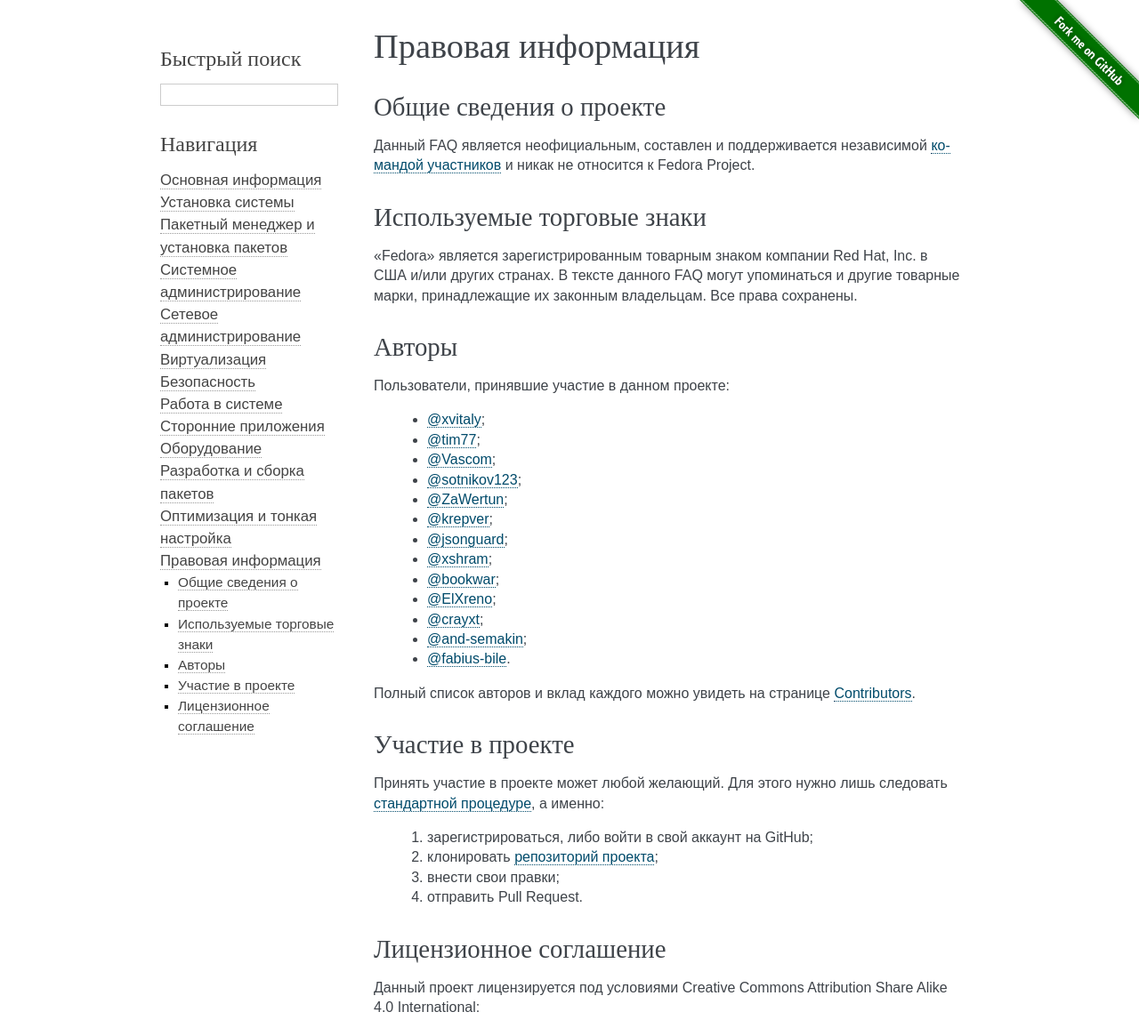
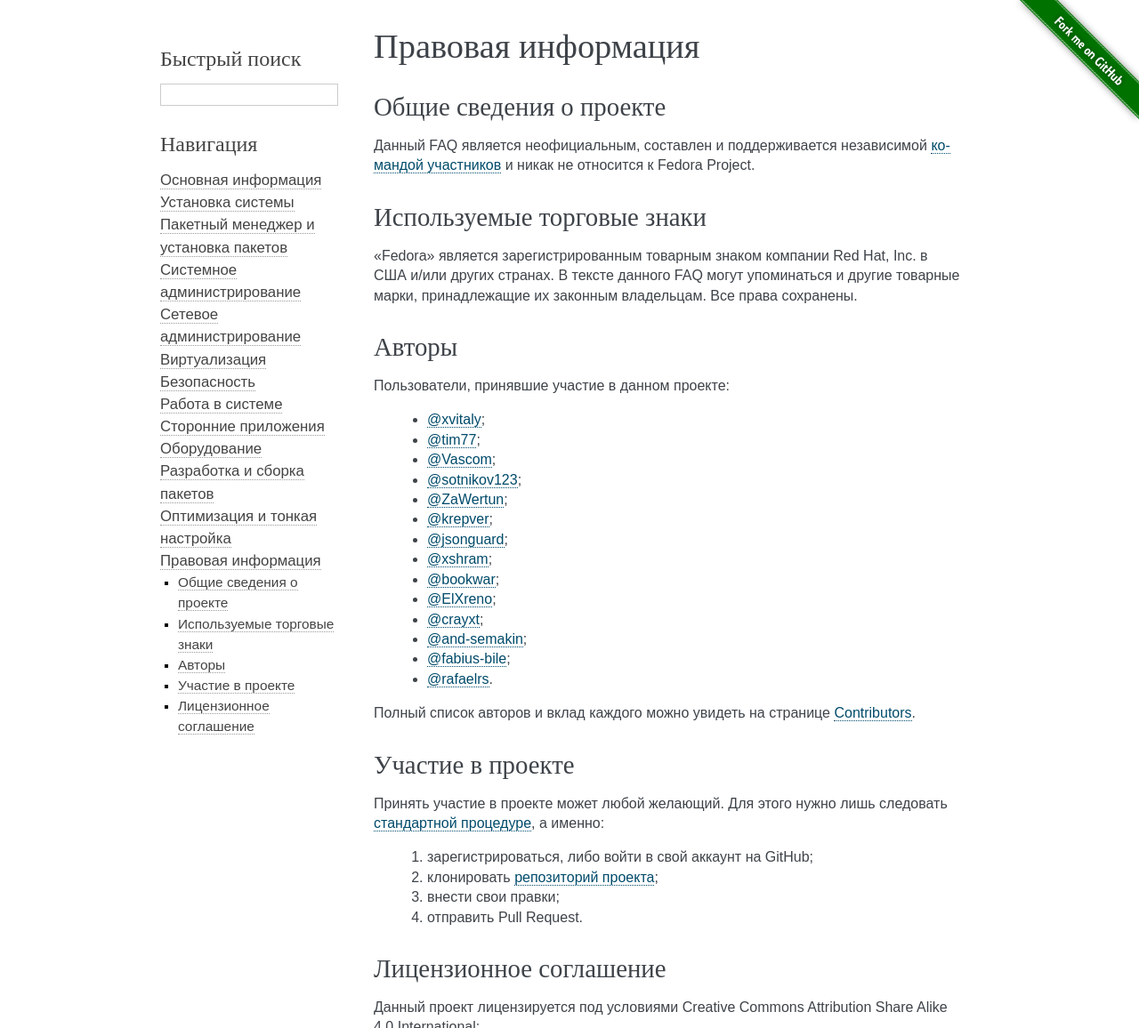
Before and after one commit to RussianFedora/FAQ, a Sphinx documentation site: the page built from source/legal-info.rst, in a window 1280 px wide, cut to the strip 0-1156 px from the top of the page. Shown: the whole strip at 89% size. Built offline with Sphinx 7.4.7, drawn with Linux system fonts in a browser that asks for light colours; comment, search, counter and statistics services are not loaded.

Commit message:
Added a new contributor to the Legal page.

```diff
--- a/source/legal-info.rst
+++ b/source/legal-info.rst
@@ -49,7 +49,8 @@
   * `@ElXreno <https://github.com/ElXreno>`__;
   * `@crayxt <https://github.com/crayxt>`__;
   * `@and-semakin <https://github.com/and-semakin>`__;
-  * `@fabius-bile <https://github.com/fabius-bile>`__.
+  * `@fabius-bile <https://github.com/fabius-bile>`__;
+  * `@rafaelrs <https://github.com/rafaelrs>`__.
 
 Полный список авторов и вклад каждого можно увидеть на странице `Contributors <https://github.com/RussianFedora/FAQ/graphs/contributors>`__.
 
```
